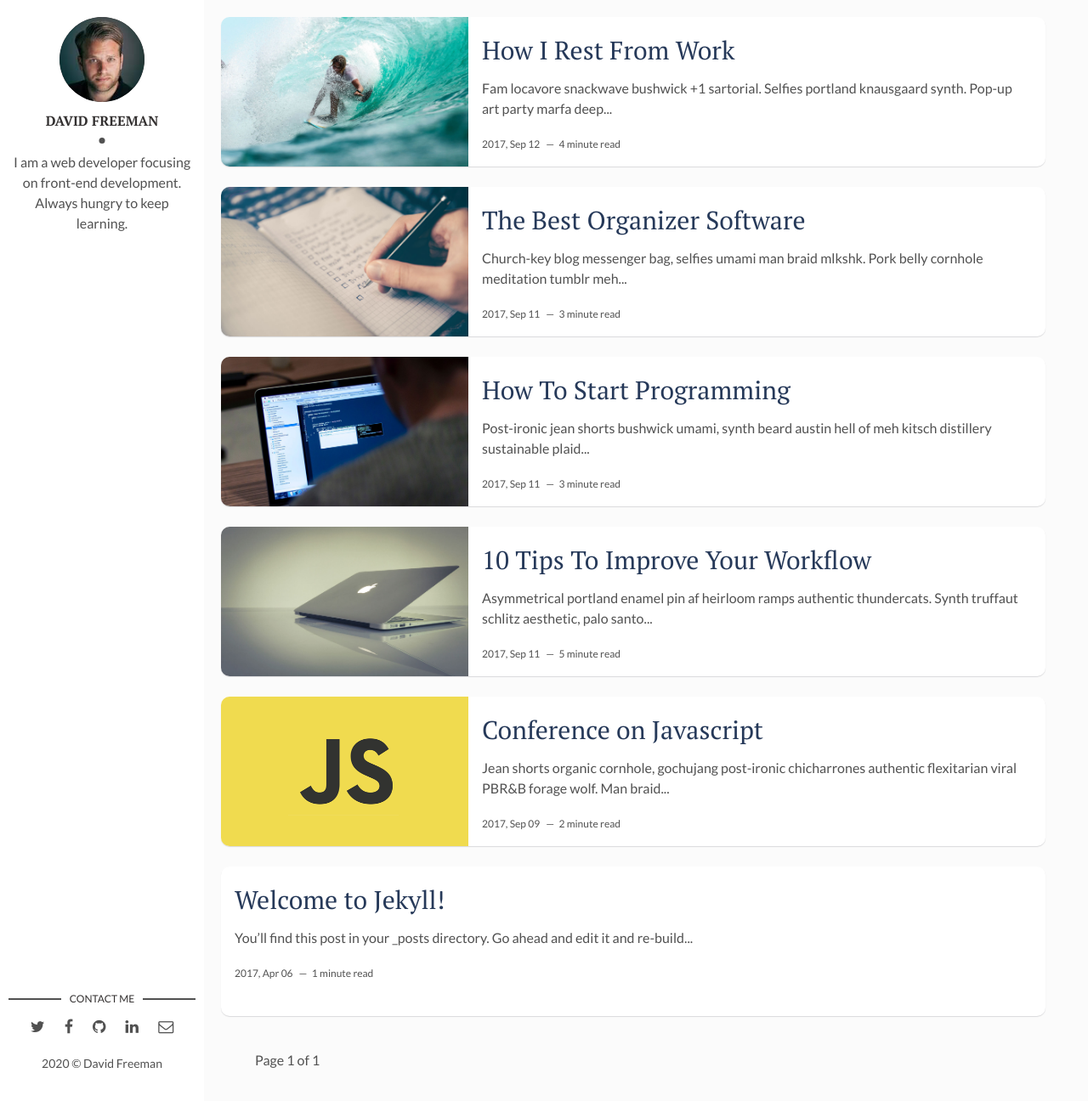
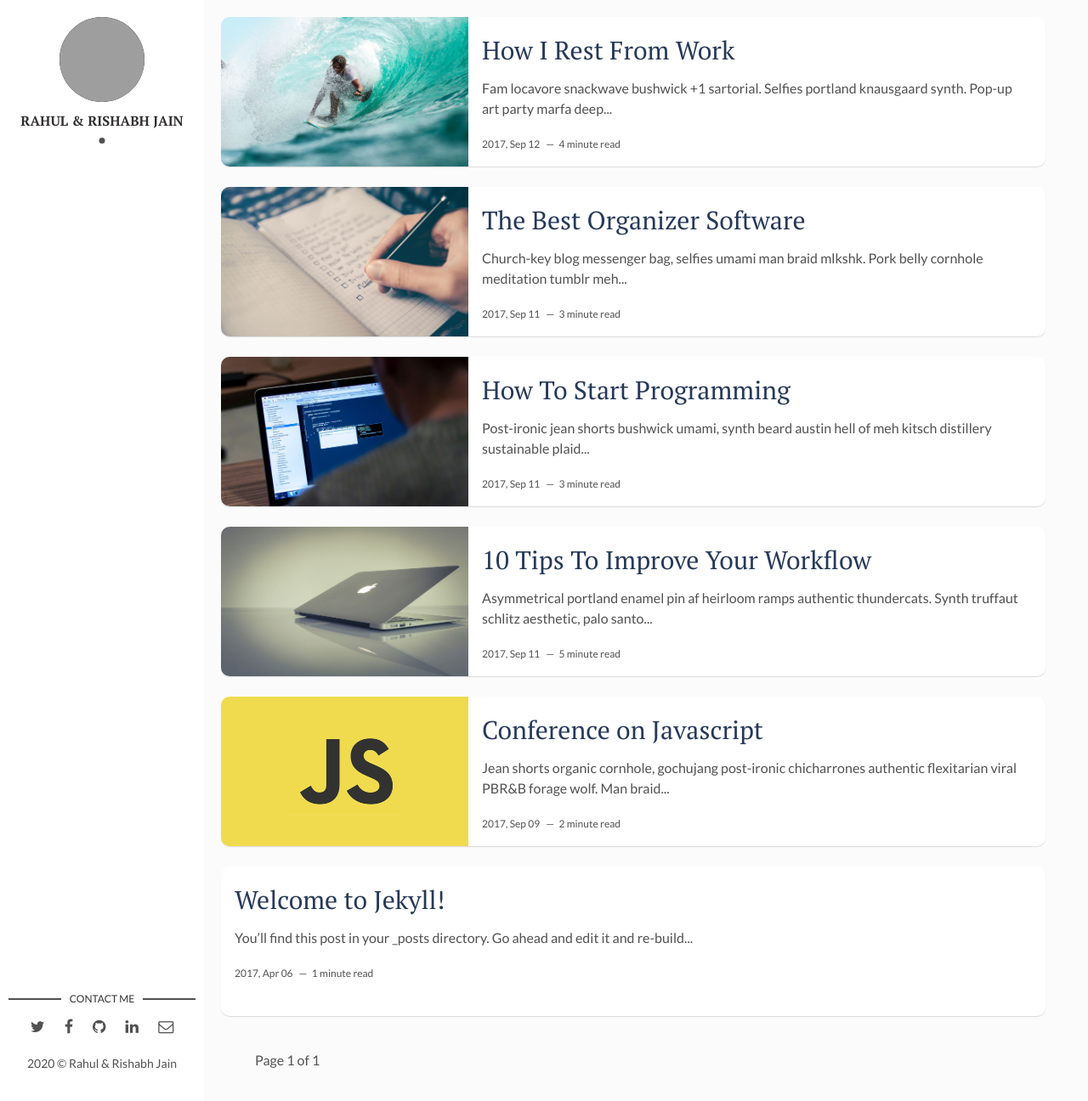
Before and after one commit to JainRecipes/JainRecipes.github.io, a Jekyll site: the page built from index.html, in a window 1280 px wide and 1296 px high. Shown: the whole window at 85% size. Built offline with Jekyll 4.4.1, drawn with Linux system fonts in a browser that asks for light colours; the list of posts is cut into pages by our own code; grey boxes are pictures that could not be loaded.

Commit message:
Update _config.yml

```diff
--- a/_config.yml
+++ b/_config.yml
@@ -1,25 +1,23 @@
 title: Jain Recipes Website
 description: > # this means to ignore newlines until "baseurl:"
-  Write an awesome description for your new site here. You can edit this
-  line in _config.yml. It will appear in your document head meta (for
-  Google search results) and in your feed.xml site description.
+  Compilation of recipes.
 permalink: ':title/'
 baseurl: "" # the subpath of your site, e.g. /blog
 url: "" # the base hostname & protocol for your site, e.g. http://example.com
 site-twitter: #if your site has a twitter account, enter it here
 
 # Author Settings
-author: David Freeman # add your name
-author-img: david-freeman.jpg # add your photo
-about-author: I am a web developer focusing on front-end development. Always hungry to keep learning. # add description
+author: Rahul & Rishabh Jain # add your name
+author-img:  # add your photo
+about-author: # add description
 social-twitter: # add your Twitter handle
 social-facebook: # add your Facebook handle
-social-github: artemsheludko # add your Github handle
+social-github: # add your Github handle
 social-linkedin: # add your Linkedin handle
 social-email: # add your Email address
 
 # Disqus
-discus-identifier: mr-brown # add your discus identifier
+discus-identifier: # add your discus identifier
 
 # Tracker
 analytics: # Google Analytics
```
